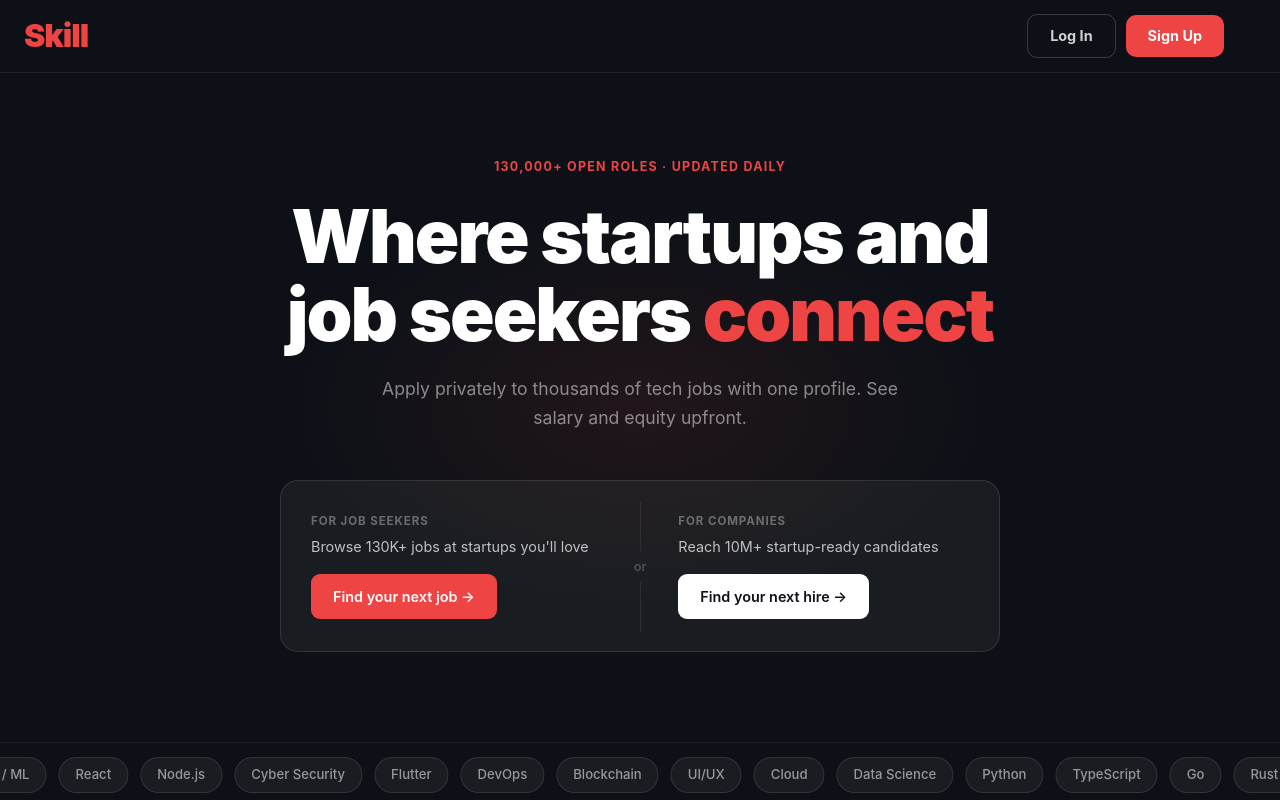
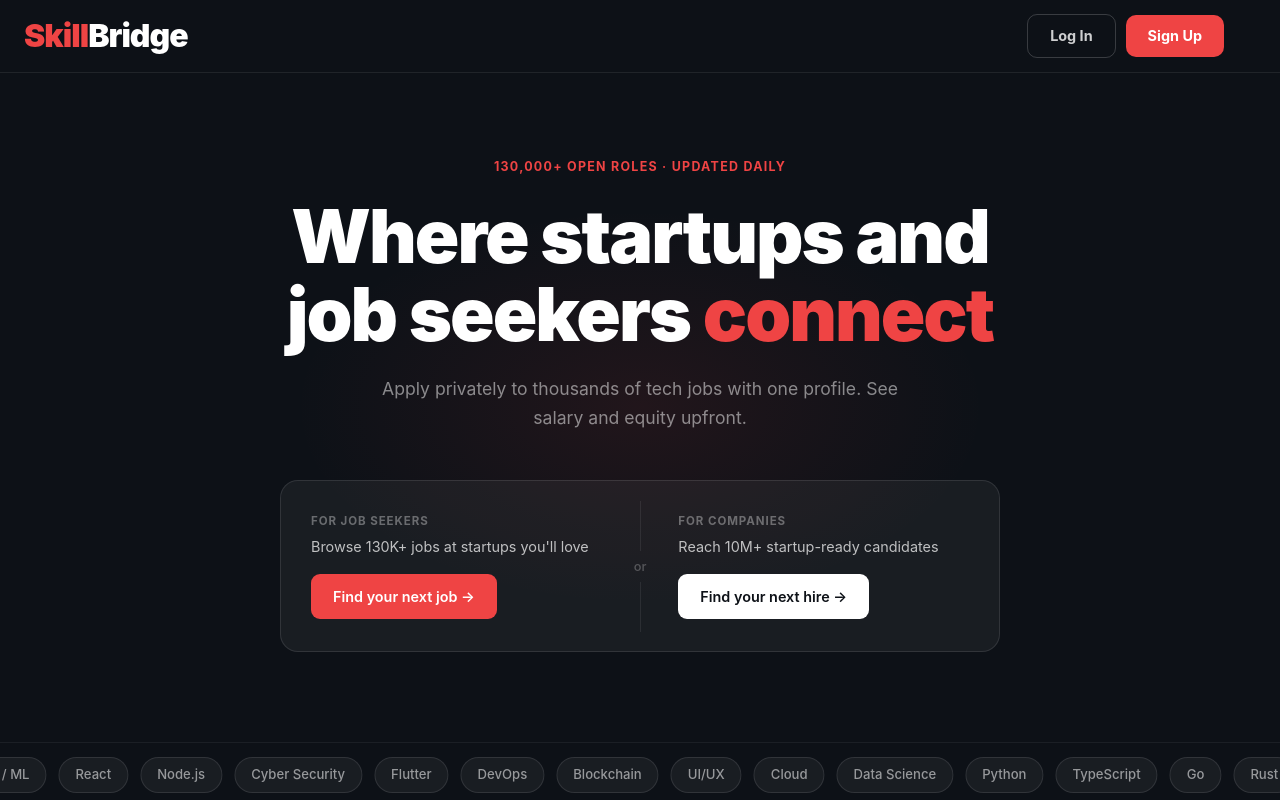
Before and after one commit to Chinmay0608/job-portal-system, a React app in the folder frontend/: page / in a window 1280 px wide. Shown: the top 800 px of the page. Built offline with nearby package versions, Linux system fonts and the light colour scheme; no server answers; the HTML template or start-up script is replaced by a standard one.

Commit message:
fix: displaying landing page logo corrctly

```diff
--- a/frontend/src/Styles/components/navbar.css
+++ b/frontend/src/Styles/components/navbar.css
@@ -18,13 +18,21 @@
    LOGO
 ========================= */
 .premium-logo {
+  display: inline-flex;
+  align-items: center;
   font-size: 2.0rem !important;
   font-weight: 900;
   letter-spacing: -1px;
   text-decoration: none;
   line-height: 1;
   white-space: nowrap;
-  transition: opacity 0.2s ease;
+
+   width: auto !important;
+  max-width: none !important;
+  min-width: max-content;
+
+  overflow: visible !important;
+  flex-shrink: 0;
 }
 
 .premium-logo:hover {
@@ -38,7 +46,7 @@
 }
 
 .logo-bridge {
-  color: #0d1117;
+  color: white !important;
 }
 
 
```
